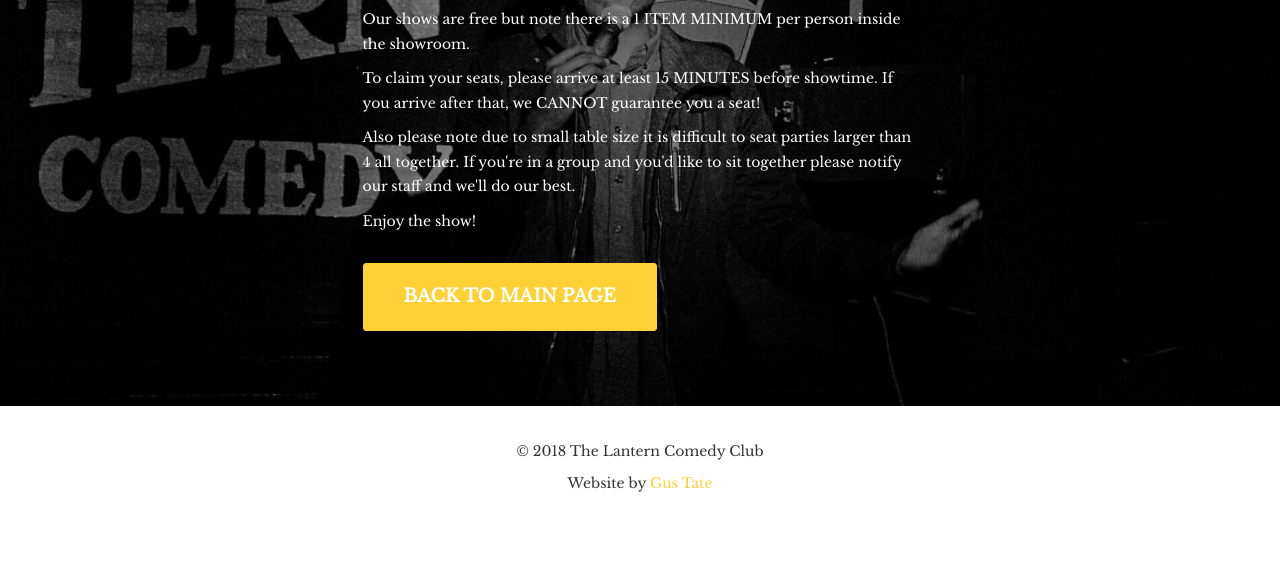
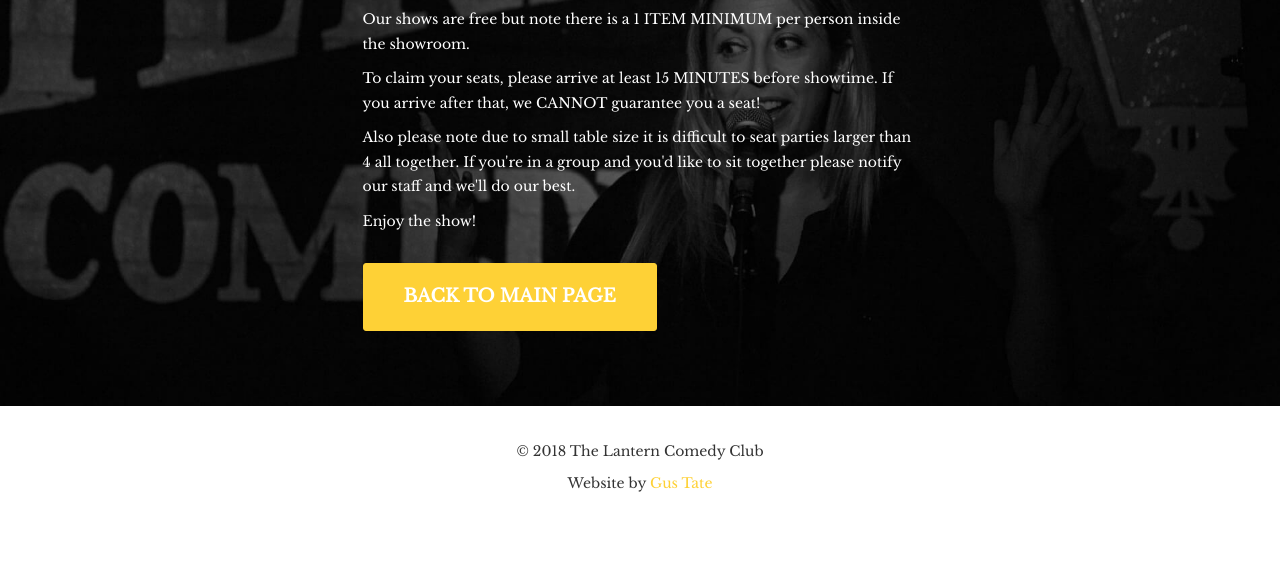
Before and after one commit to gustate/thelantern, a website: page thank-you.html in a window 1280 px wide. Shown: the part 213-800 px from the top of the page. Drawn offline with nearby package versions, Linux system fonts and the light colour scheme; a web font is replaced by a local one.

Commit message:
make abby background on thank you page

```diff
--- a/css/agency.css
+++ b/css/agency.css
@@ -233,6 +233,18 @@ header {
   background-repeat: no-repeat;
   background-attachment: scroll;
   background-position: center center;
+  -webkit-background-size: cover;
+  -moz-background-size: cover;
+  background-size: cover;
+  -o-background-size: cover;
+  text-align: center;
+  color: white;
+}
+.thank-you {
+  background-image: url('../img/abby-bg.jpg');
+  background-repeat: no-repeat;
+  background-attachment: scroll;
+  background-position: left center;
   -webkit-background-size: cover;
   -moz-background-size: cover;
   background-size: cover;
--- a/thank-you.html
+++ b/thank-you.html
@@ -52,7 +52,7 @@
 <body id="page-top" class="index">
 
     <!-- Header -->
-    <header>
+    <header class="thank-you">
         <div class="container">
             <div class="thank-you-text">
                 <div class="row">
```
Also changed, not shown: img/abby-bg.jpg (added).
